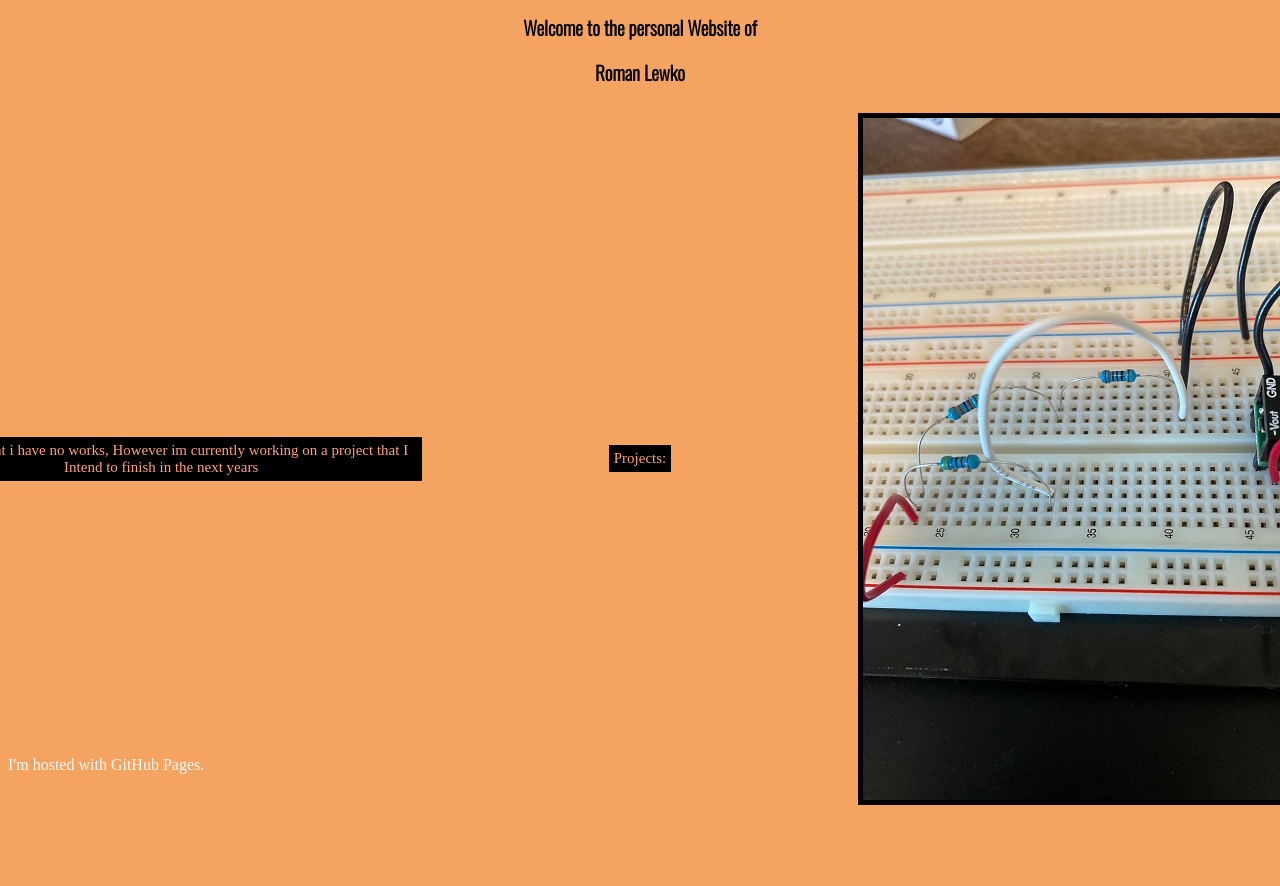
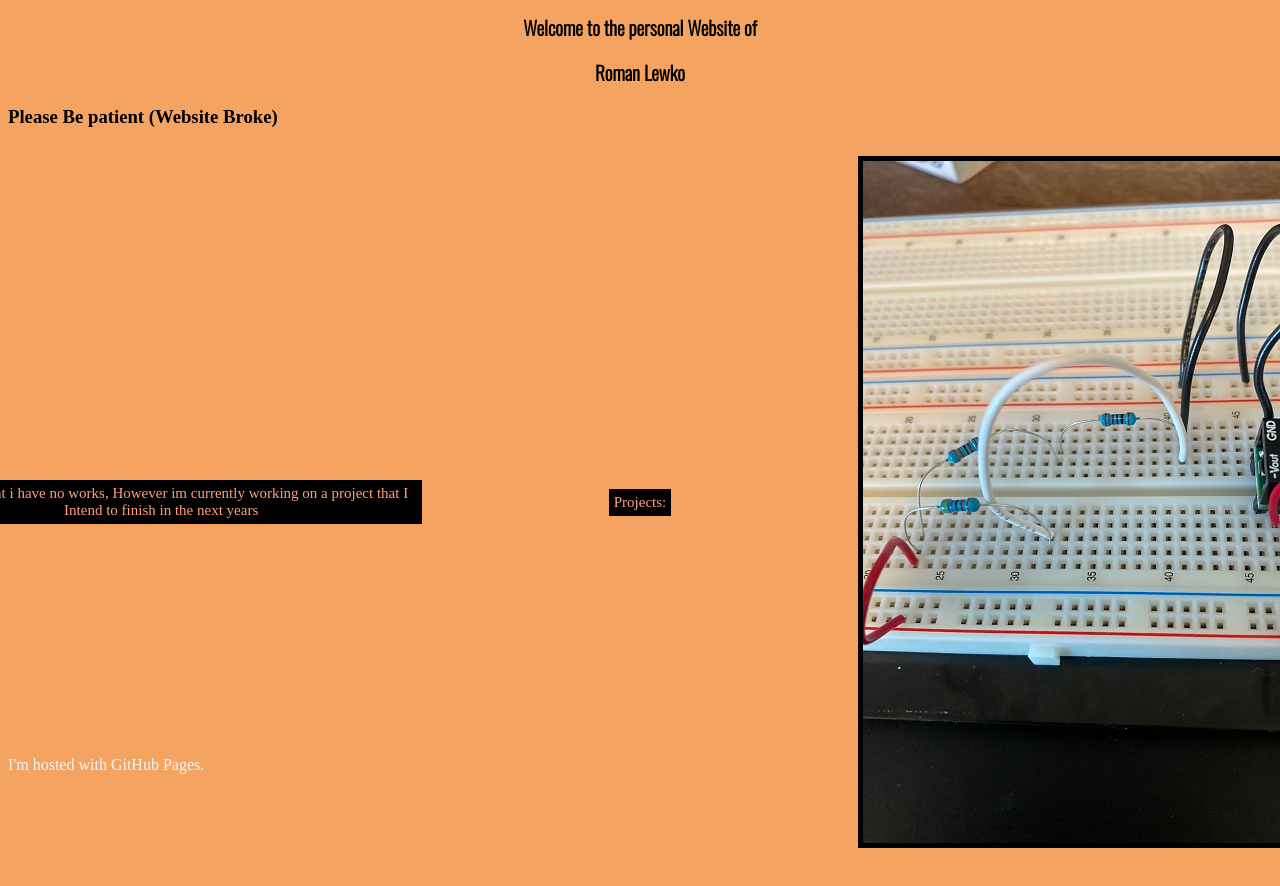
Before and after one commit to ipik4chu/Portfolio, a plain HTML site: page index.html in a window 1280 px wide. Shown: the top 886 px of the page. Drawn offline with nearby package versions, Linux system fonts and the light colour scheme.

Commit message:
Update index.html

```diff
--- a/index.html
+++ b/index.html
@@ -8,6 +8,7 @@
 
 <h1>Welcome to the personal Website of</h1>
 <h2>Roman Lewko</h2>
+  <h3>Please Be patient (Website Broke)</h3>
 
   <div class="full-grid">
   <div class="grid-contents">At the Moment i have no works, However im currently working on a project that I Intend to finish in the next years</div>
```
